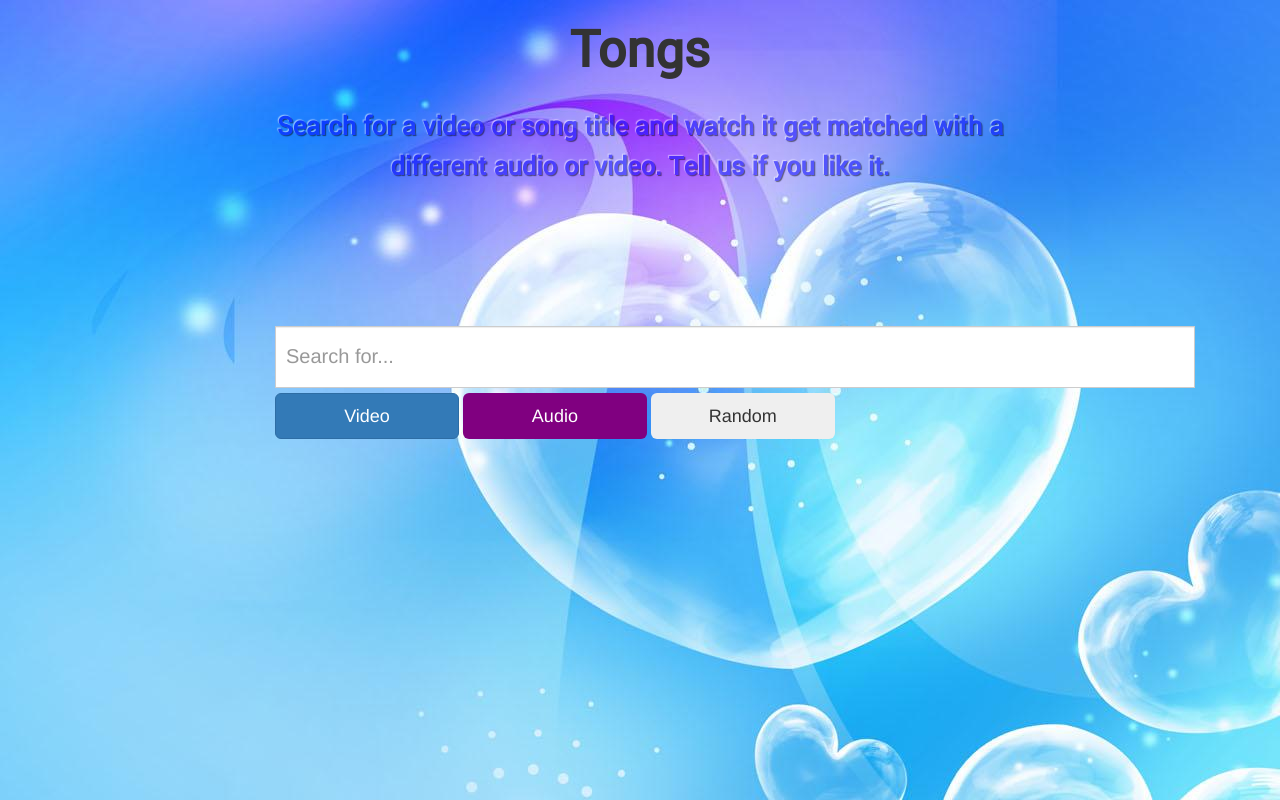
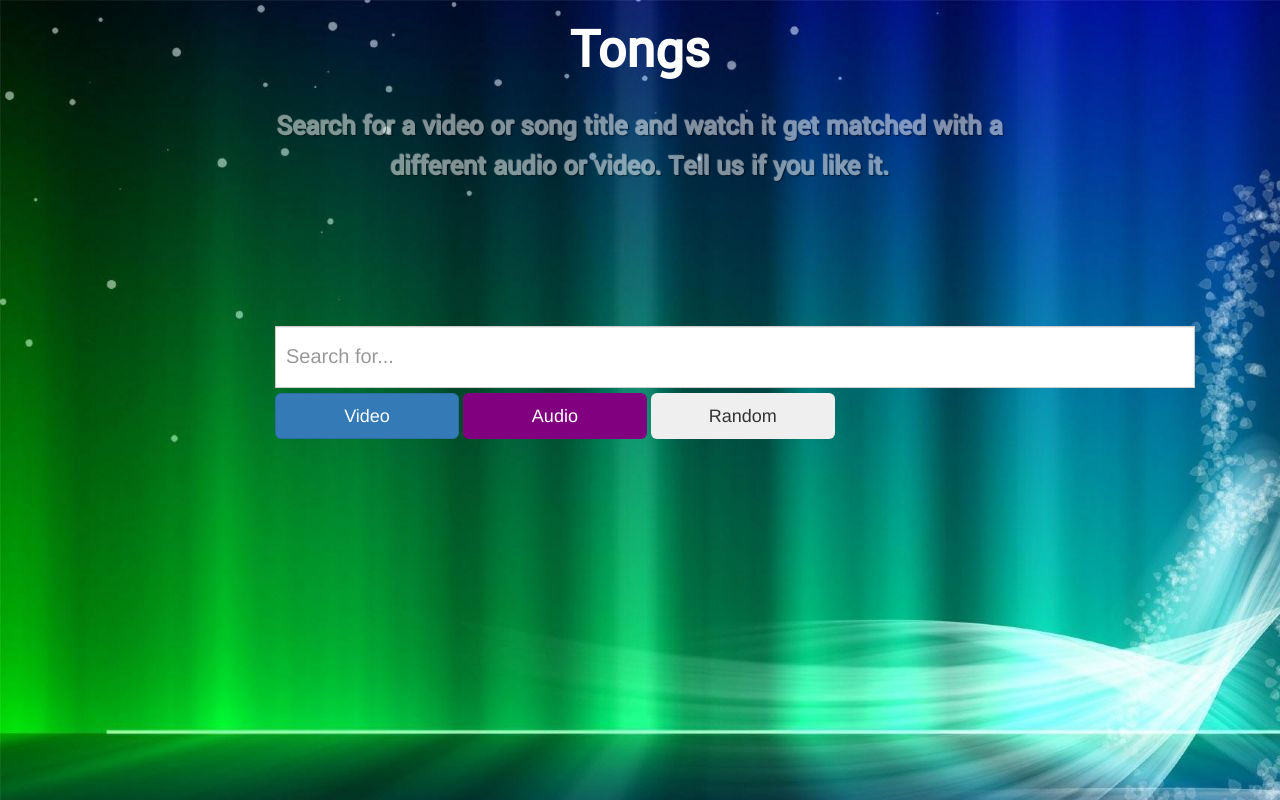
Before and after one commit to MatthewANguyen/Tongs, a plain HTML site: page index.html in a window 1280 px wide. Drawn offline with nearby package versions, Linux system fonts and the light colour scheme.

Commit message:
css stuff

```diff
--- a/assets/css/style.css
+++ b/assets/css/style.css
@@ -12,6 +12,7 @@ header {
 	text-align: center;
 	font-family: 'Yantramanav', sans-serif;
 	font-weight: 100;
+	color:white;
 	margin: 20px 0;
 
 }
@@ -26,7 +27,7 @@ h3:hover {
 }
 
 #purpose {
-    color: blue;
+    color: white;
     /*text-shadow: 2px 2px 2px #CCCCCC;*//*shadow Effect*/
     /*color: #ECECF6;*/
     text-shadow: -1px -1px 1px #FFFFFF, 1px 1px 1px #000000;
--- a/index.html
+++ b/index.html
@@ -16,7 +16,7 @@
     <script type="text/javascript" src="./assets/js/app.js"></script>
 </head>
 
-<body style ="background-image:url(./assets/images/background.jpg); background-repeat: repeat">
+<body style ="background-image:url(./assets/images/theme9.jpg)">
     <div class="container" >
         <div class="row">
             <div class="col-md-2">
```
Also changed, not shown: assets/images/theme1.jpg.
